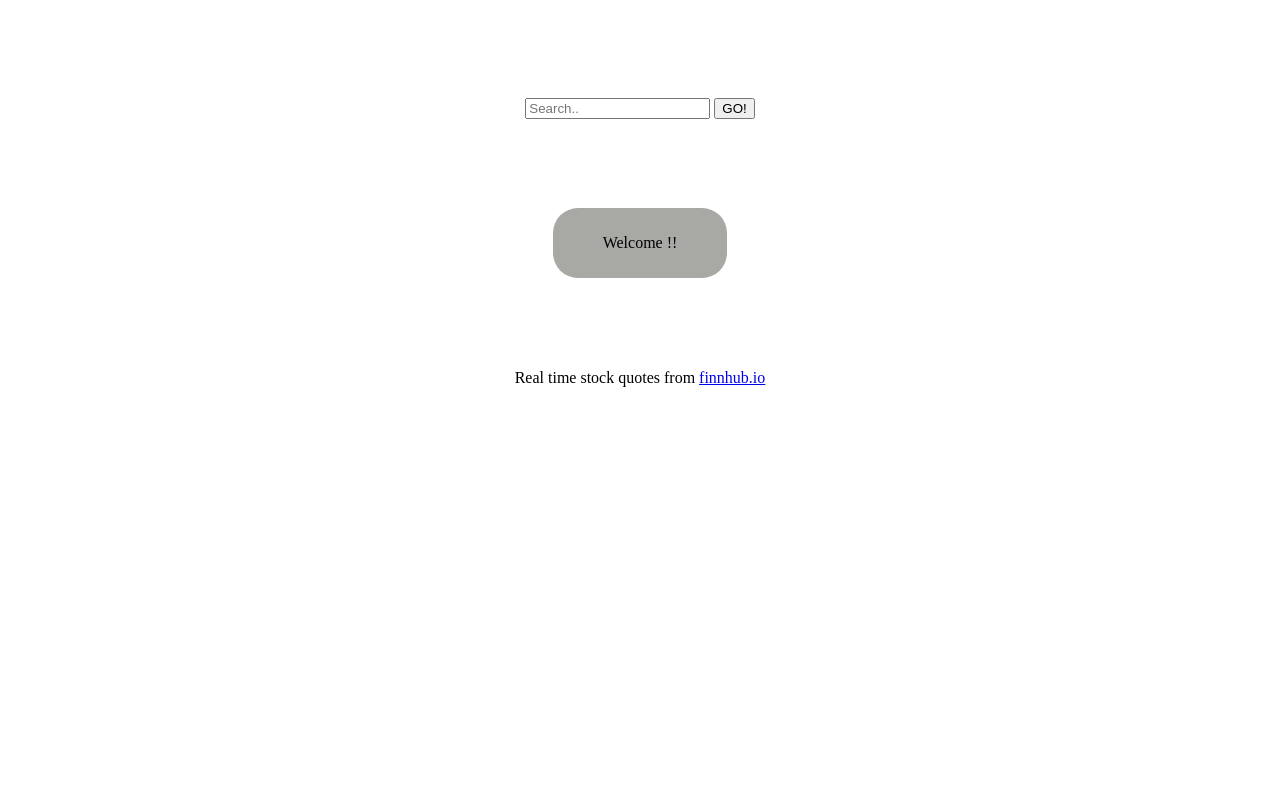
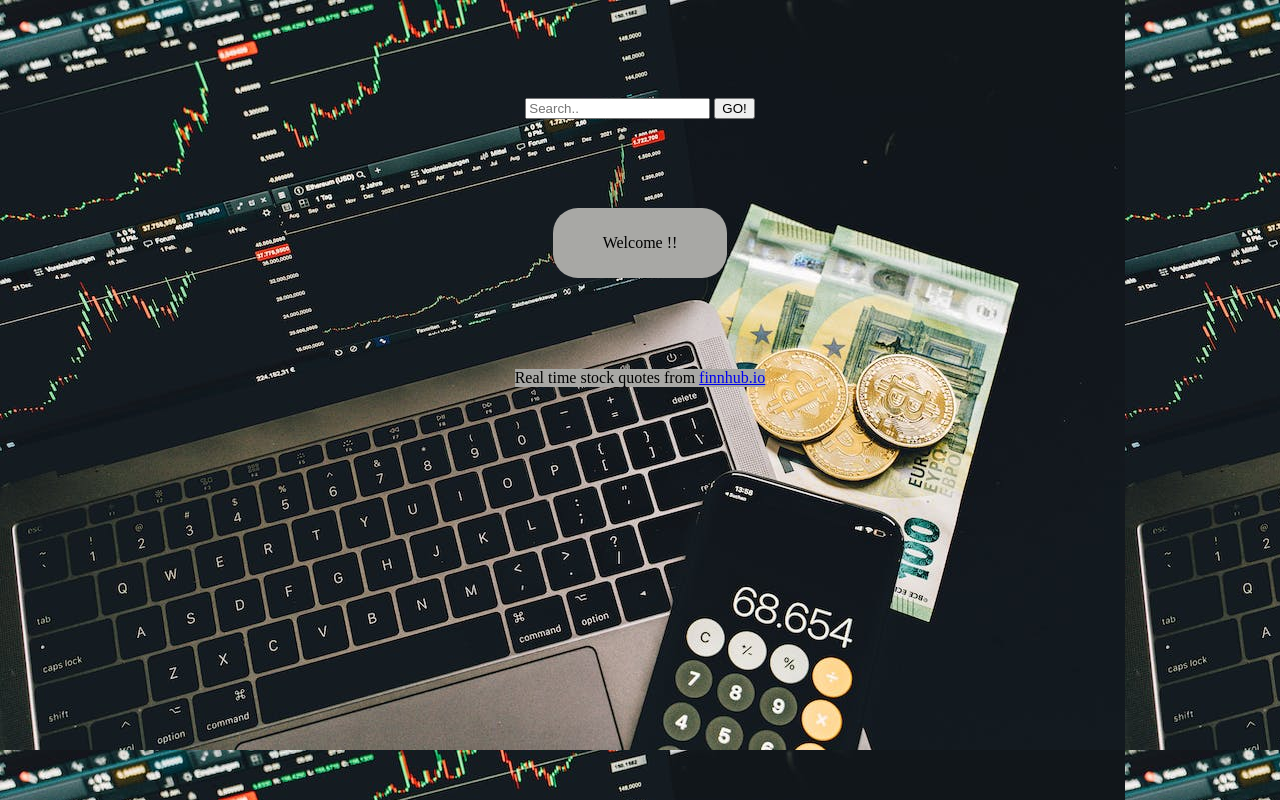
Before and after one commit to amina0914/Full_Stack_Web_App, a website: page public/index.html in a window 1280 px wide. Drawn offline with Linux system fonts and the light colour scheme; no server answers.

Commit message:
added a backgroung image

```diff
--- a/public/index.html
+++ b/public/index.html
@@ -24,7 +24,7 @@
     <p id="result">Welcome !!</p>
   </div>
   <div id="source_box">
-    <p>Real time stock quotes from <a href="https://finnhub.io">finnhub.io</a></p>
+    <p id="source_p">Real time stock quotes from <a href="https://finnhub.io">finnhub.io</a></p>
   </div>
 </body>
 
--- a/public/styles/style.css
+++ b/public/styles/style.css
@@ -2,6 +2,7 @@ body{
   display: flex;
   flex-direction: column;
   align-items: center;
+  background-image: url('../images/stocks.jpeg');
 }
 
 #search_box{
@@ -9,6 +10,11 @@ body{
   align-items: center;
   height:200px;
 }
+
+/* #stock-choice{
+  height: 70px;
+  width: auto;
+} */
 
 #result_box{
   border-radius: 25px;
@@ -24,6 +30,11 @@ body{
   height: 200px;
 }
 
+
+#source_p{
+  background: #a8a8a5;
+}
+
 .error {
   color: red;
 }
```
Also changed, not shown: public/images/stocks.jpeg (added).
